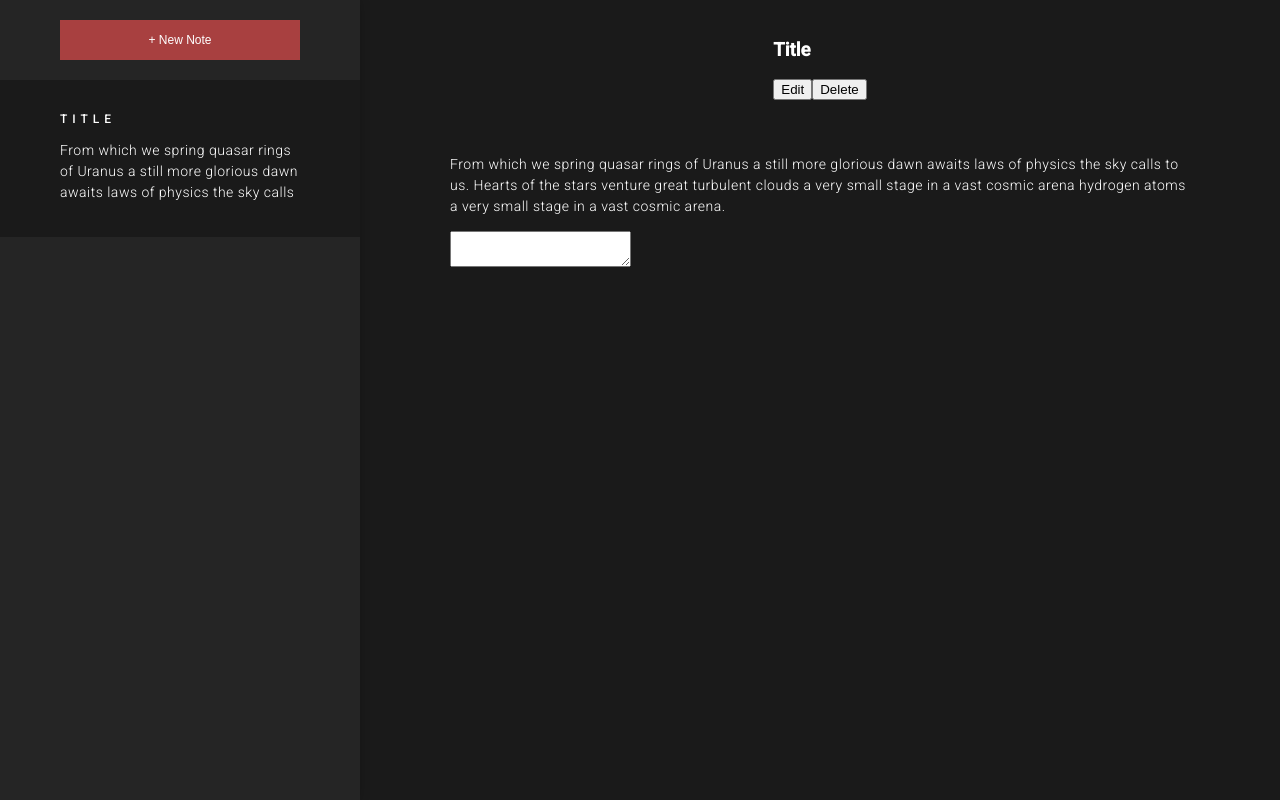
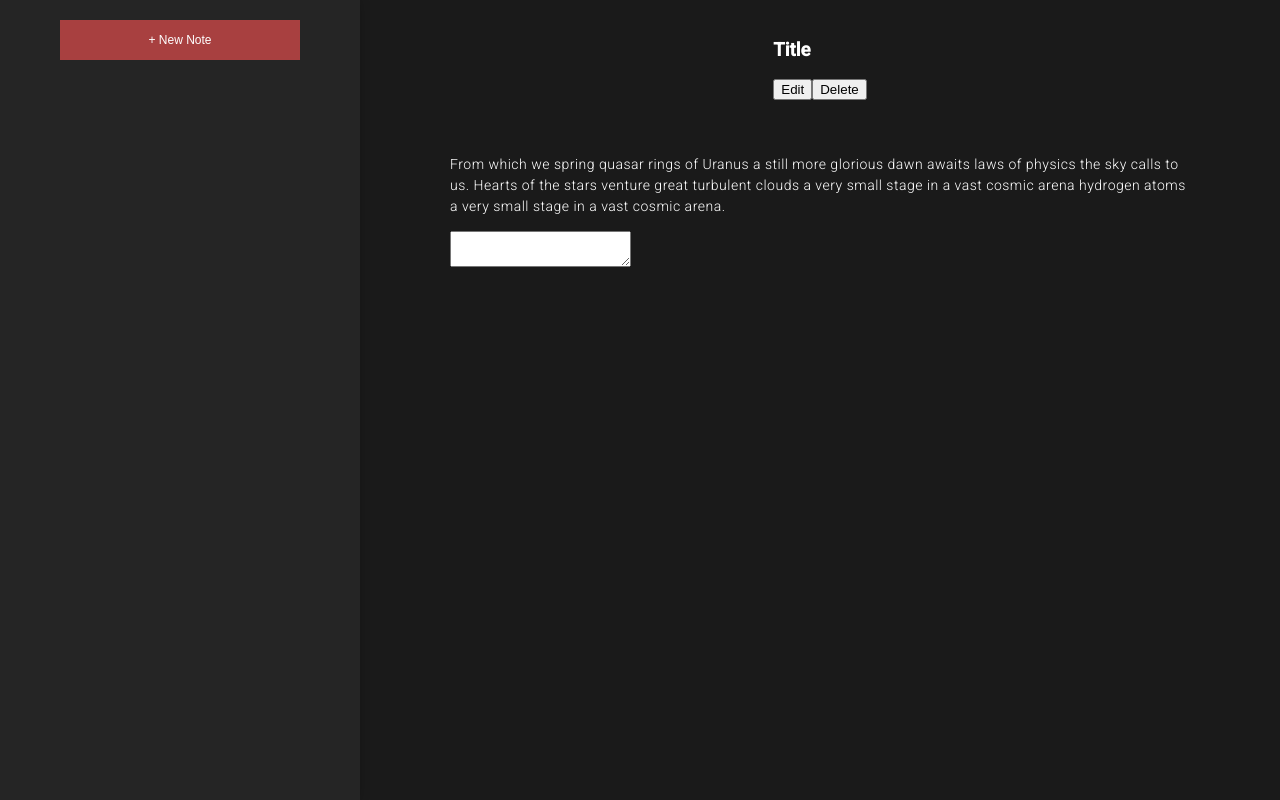
Before and after one commit to aklagoo/note-client, a React (Create React App) app: page / in a window 1280 px wide. Built offline with nearby package versions, Linux system fonts and the light colour scheme.

Commit message:
Added Sidebar mockup

```diff
--- a/src/App.js
+++ b/src/App.js
@@ -1,12 +1,77 @@
 import './App.css';
 import Sidebar from './Sidebar';
 import Editor from './Editor';
+import { useState } from 'react';
+
 
 function App() {
+  /* States */
+  const [notes, setNotes] = useState([]);
+  const [index, setIndex] = useState(-1);
+  const [editing, setEditing] = useState(false);
+
+
+  /* Select note. */
+  const selectNote = (i) => {setIndex(i);};
+
+  /* Add new note. */
+  const addNewNote = () => {
+    setNotes([...notes, {
+      title: '',
+      preview: '',
+      text: '',
+    }]);
+    setEditing(true);
+    setIndex(index + 1);
+  };
+
+  /* Update note. */
+  const updateNote = (i, text) => {
+    /* Extract the title. */
+    let title;
+    let line = text.split('\n', 1)[0].trim();
+    if(line[0] === '#') {
+      /* Remove the '#' and all spaces. */
+      title = line.slice(1).trimStart();
+    }
+    else {
+      title = '';
+    }
+
+    /* Calculate the new state. */
+    let newNote = {
+      title: title,
+      preview: text.slice(0, 120),
+      text: text,
+    };
+
+    /* Update the state. */
+    setNotes(notes.map((item, ii) => {
+      if(i === ii)
+        return newNote;
+      else
+        return item;
+    }));
+
+    /* Disable editing */
+    setEditing(false);
+  }
+
+
   return (
     <div className="App">
-      <Sidebar />
-      <Editor />
+      <Sidebar
+        notes={notes}
+        index={index}
+        selectNote={selectNote}
+        addNewNote={addNewNote}
+      />
+      <Editor
+        note={index>0 ? notes[index]:{}}
+        index={index}
+        editing={editing}
+        updateNote={updateNote}
+      />
     </div>
   );
 }
--- a/src/Sidebar.js
+++ b/src/Sidebar.js
@@ -1,24 +1,26 @@
 import './Sidebar.css';
 
-function Note() {
+function Note(props) {
     return (
-        <div className="Note Note-Selected">
-            <h3>Title</h3>
-            <p>
-                From which we spring quasar rings of Uranus a still more glorious dawn awaits
-                laws of physics the sky calls to us. Hearts of the stars venture great turbulent
-                clouds a very small stage in a vast cosmic arena hydrogen atoms a very small stage
-                in a vast cosmic arena.
-            </p>
+        <div className={"Note" + props.selected?" Note-Selected":""}>
+            <h3>{props.title}</h3>
+            <p>{props.preview}</p>
         </div>
     )
 }
 
-function Sidebar() {
+function Sidebar(props) {
     return (
         <aside className="Sidebar">
             <button className="ButtonNew"> + New Note </button>
-            <Note></Note>
+            {
+                props.notes.map((note, i)=>{
+                    if (i === props.index)
+                        return <Note title={note.title} preview={note.preview} selected={true}/>
+                    else
+                    return <Note title={note.title} preview={note.preview} selected={false}/>
+                })
+            }
         </aside>
     );
 }
```
